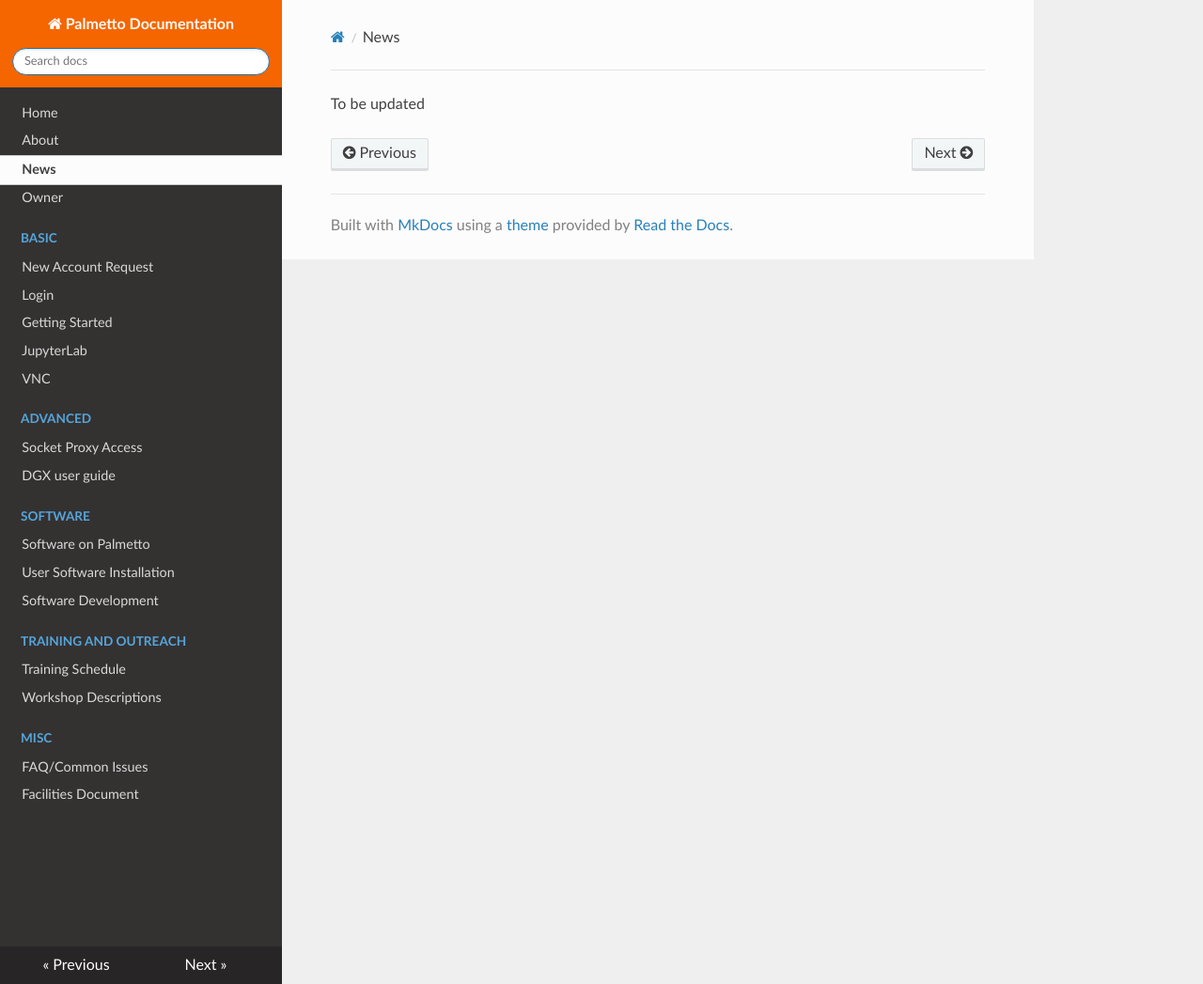
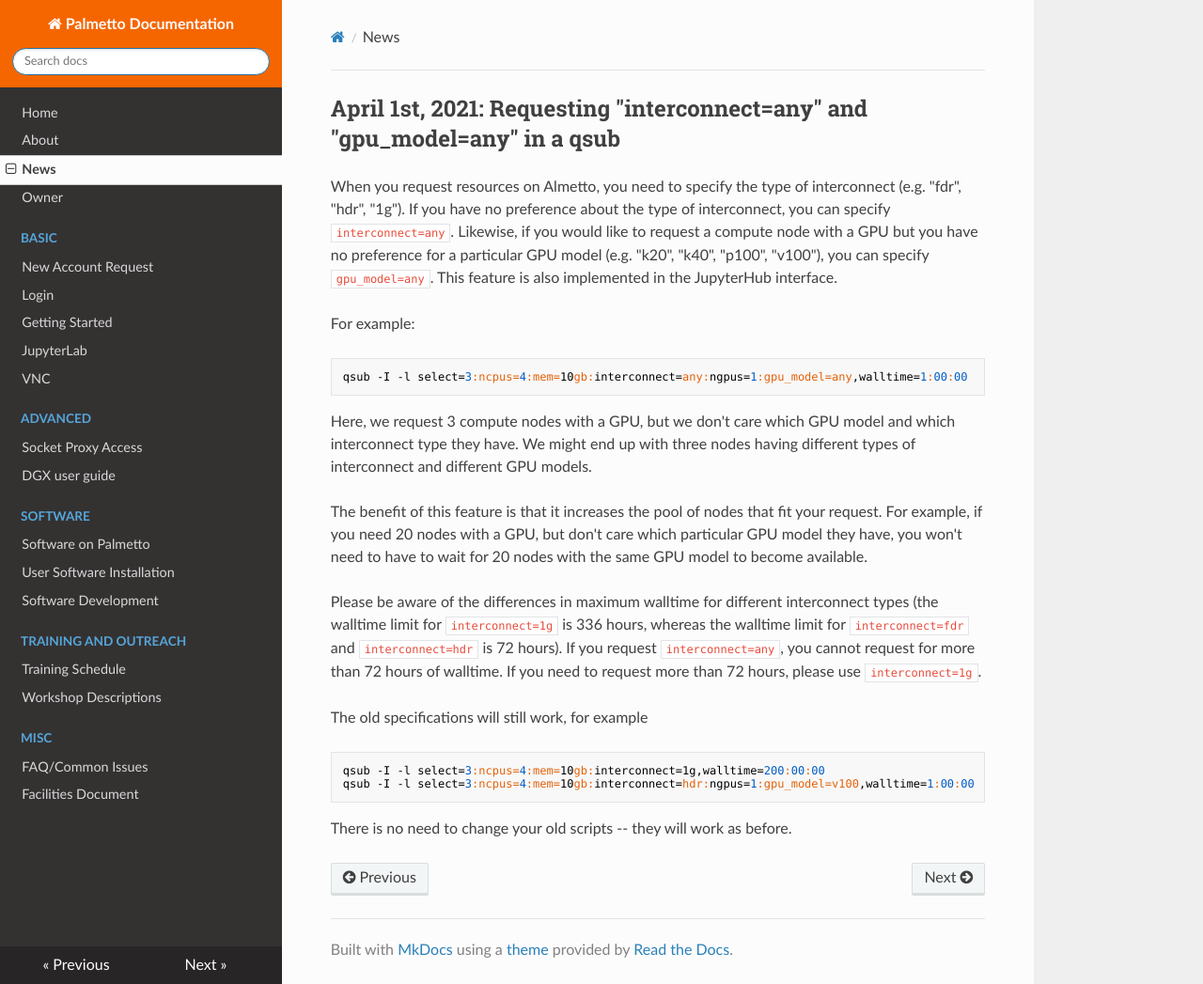
Before and after one commit to clemsonciti/palmetto-documentation, an MkDocs documentation site: the page built from docs/news.md, in a window 1280 px wide and 1047 px high. Shown: the whole window at 94% size. Built offline with MkDocs 1.6.1, drawn with Linux system fonts in a browser that asks for light colours; nearby versions of some CDN libraries.

Commit message:
interconnet=any and gpu_model=any added to the news page

```diff
--- a/docs/news.md
+++ b/docs/news.md
@@ -1 +1,22 @@
-To be updated
+## April 1st, 2021: Requesting "interconnect=any" and "gpu_model=any" in a qsub
+
+When you request resources on Almetto, you need to specify the type of interconnect (e.g. "fdr", "hdr", "1g"). If you have no preference about the type of interconnect, you can specify `interconnect=any`. Likewise, if you would like to request a compute node with a GPU but you have no preference for a particular GPU model (e.g. "k20", "k40", "p100", "v100"), you can specify `gpu_model=any`. This feature is also implemented in the JupyterHub interface.
+
+For example:
+
+~~~
+qsub -I -l select=3:ncpus=4:mem=10gb:interconnect=any:ngpus=1:gpu_model=any,walltime=1:00:00
+~~~
+
+Here, we request 3 compute nodes with a GPU, but we don't care which GPU model and which interconnect type they have. We might end up with three nodes having different types of interconnect and different GPU models.
+
+The benefit of this feature is that it increases the pool of nodes that fit your request. For example, if you need 20 nodes with a GPU, but don't care which particular GPU model they have, you won't need to have to wait for 20 nodes with the same GPU model to become available.
+
+Please be aware of the differences in maximum walltime for different interconnect types (the walltime limit for `interconnect=1g` is 336 hours, whereas the walltime limit for `interconnect=fdr` and `interconnect=hdr` is 72 hours). If you request `interconnect=any`, you cannot request for more than 72 hours of walltime. If you need to request more than 72 hours, please use `interconnect=1g`.
+
+The old specifications will still work, for example
+~~~
+qsub -I -l select=3:ncpus=4:mem=10gb:interconnect=1g,walltime=200:00:00
+qsub -I -l select=3:ncpus=4:mem=10gb:interconnect=hdr:ngpus=1:gpu_model=v100,walltime=1:00:00
+~~~
+There is no need to change your old scripts -- they will work as before.
```
